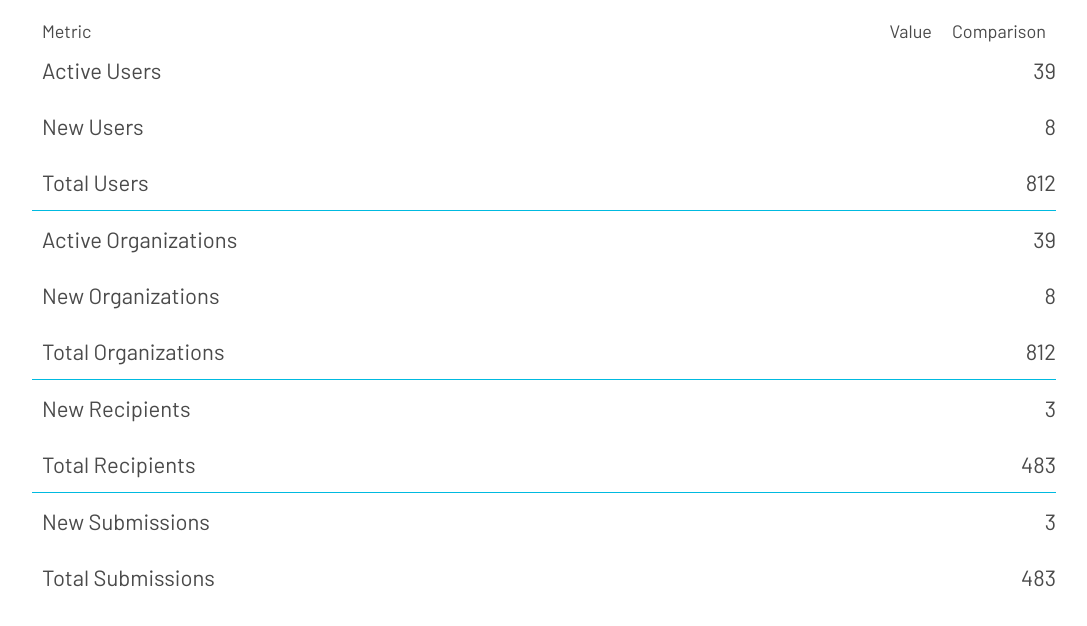
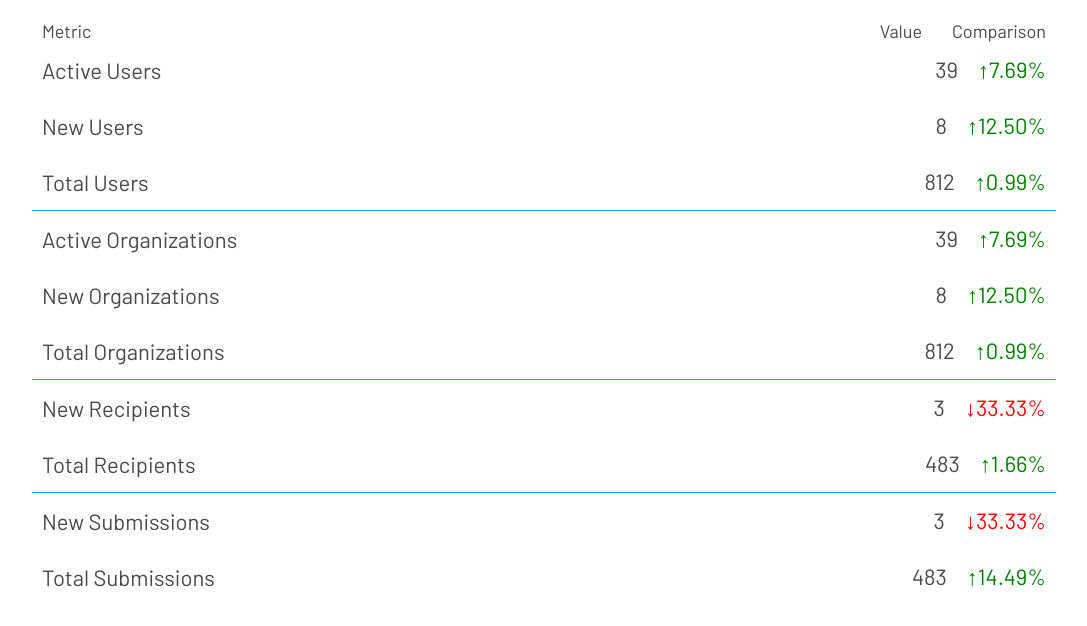
Before and after one commit to emauldin84/newstory-metrics-dashboard, a React (Create React App) app: page / in a window 1280 px wide. Shown: the top 626 px of the page, without its empty margins (96-1183 px from the left). Built offline with nearby package versions, Linux system fonts and the light colour scheme.

Commit message:
shows comparison percentage and adds logic based styling

```diff
--- a/src/components/Dashboard/Dashboard.css
+++ b/src/components/Dashboard/Dashboard.css
@@ -16,8 +16,10 @@
     margin-left: auto;
 }
 #title-comparison{
+    text-align: right;
     margin-left: 20px;
     margin-right: 10px;
+    width: 13vmin;
 }
 .titles{
     margin-top: 20px;
--- a/src/components/Dashboard/Dashboard.js
+++ b/src/components/Dashboard/Dashboard.js
@@ -11,23 +11,73 @@ let Dashboard = () => {
     const [selectedMetric, setSelectedMetric] = useState(null)
     let nsMetrics = {
         users: {
-            active: 39,
-            new: 8,
-            total: 812,
+            active: {
+                current: 39,
+                lastMonth: 36,
+                lastQuarter: 30,
+                lastYear: 10,
+            },
+            new: {
+                current: 8,
+                lastMonth: 7,
+                lastQuarter: 12,
+                lastYear: 5,
+            },
+            total: {
+                current: 812,
+                lastMonth: 804,
+                lastQuarter: 797,
+                lastYear: 785,
+            },
         },
         organizations: {
-            active: 39,
-            new: 8,
-            total: 812,
+            active: {
+                current: 39,
+                lastMonth: 36,
+                lastQuarter: 30,
+                lastYear: 10,
+            },
+            new: {
+                current: 8,
+                lastMonth: 7,
+                lastQuarter: 12,
+                lastYear: 5,
+            },
+            total: {
+                current: 812,
+                lastMonth: 804,
+                lastQuarter: 797,
+                lastYear: 785,
+            },
         },
         recipients: {
-            new: 3,
-            total: 483,
+            new: {
+                current: 3,
+                lastMonth: 4,
+                lastQuarter: 1,
+                lastYear: 7,
+            },
+            total: {
+                current: 483,
+                lastMonth: 475,
+                lastQuarter: 400,
+                lastYear: 200,
+            },
         },
         submissions: {
-            new: 3,
-            total: 483,
-        }
+            new: {
+                current: 3,
+                lastMonth: 4,
+                lastQuarter: 1,
+                lastYear: 7,
+            },
+            total: {
+                current: 483,
+                lastMonth: 413,
+                lastQuarter: 303,
+                lastYear: 116,
+            },
+        },
     }
 
 
--- a/src/components/Metric/Metric.css
+++ b/src/components/Metric/Metric.css
@@ -17,17 +17,20 @@
 }
 .metric-data-container{
     margin-left: auto;
+    margin-right: 10px;
+    display: flex;
+    flex-direction: row;
 }
 .submissions-container {
     border-bottom: none;
 }
 
-.metric-container:hover {
+/* .metric-container:hover {
     color: #FFFFFF;
     background: #00BAE0;
     z-index: 10;
     cursor: pointer;
-}
+} */
 
 .title{
     font-weight: 700;
@@ -38,3 +41,16 @@
     flex-direction: row;
     margin-left: 10px;
 }
+.current{
+    margin-right: 20px;
+}
+.comparison  {
+    width: 13%;
+    text-align: right;
+}
+.positive {
+    color: green;
+}
+.negative {
+    color: red;
+}
--- a/src/components/Metric/Metric.js
+++ b/src/components/Metric/Metric.js
@@ -6,12 +6,18 @@ let Metric = (props) => {
     console.log('METRICS',props.metrics)
     console.log('METRICSDATA',props.metricsData)
     let metricsDataDisplay = Object.keys(props.metricsData).map(key => {
+        let comparison = props.metricsData[key].current - props.metricsData[key].lastMonth
+        let compClass = comparison > 0 ? 'comparison positive' : comparison < 0 ? 'comparison negative' : 'comparison'
+        let compArrow = comparison > 0 ? '↑' : '↓'
+        let compPerc = ((Math.abs(comparison) / props.metricsData[key].current) * 100).toFixed(2)
+
         return  <div className='metric-inline-display'>
                     <div className='metric-title-container'>
                         <p>{key[0].toUpperCase()+key.substring(1)} {props.metrics[0].toUpperCase()+props.metrics.substring(1)}</p>
                     </div>
                     <div className='metric-data-container'>
-                        <p>{props.metricsData[key]}</p>
+                        <p className='current'>{props.metricsData[key].current}</p>
+                        <p className={compClass}>{compArrow}{compPerc}%</p>
                     </div>
 
                 </div>
```
